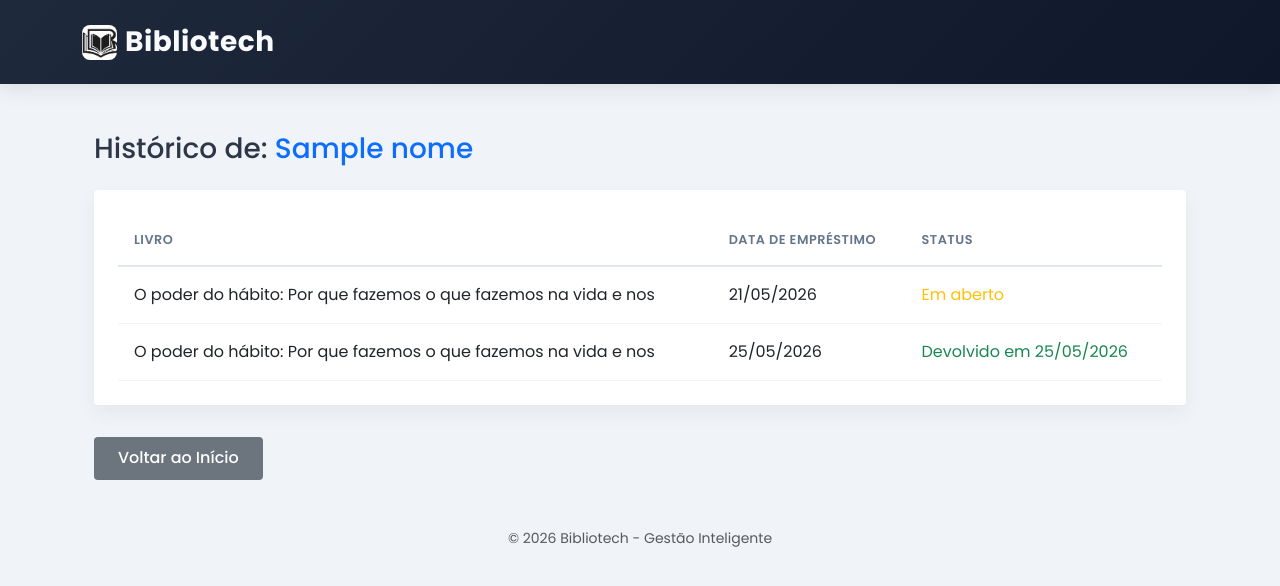
After one commit to ViniciusJacomo/bibliotech-web, a Flask app: template templates/historico.html in a window 1280 px wide. The commit adds this page. Shown: the top 586 px of the page. Run offline with Flask 3, Linux system fonts and the light colour scheme; the template is opened without the code that fills it: values that come from a table or form of the project are taken from there, most other values are stand-ins (such as "Sample title", 1, 10 or a date in 2020).

Commit message:
controle de usuario

```diff
--- a/app.py
+++ b/app.py
@@ -43,7 +43,6 @@ with app.app_context():
 @app.route('/')
 def index():
     livros = Livro.query.all()
-    # Empréstimos ativos (onde data_devolucao é nula)
     emprestimos_ativos = Emprestimo.query.filter_by(data_devolucao=None).all()
     hoje = date.today()
     return render_template('index.html', livros=livros, emprestimos=emprestimos_ativos, hoje=hoje)
@@ -69,8 +68,19 @@ def emprestar():
     nome_pessoa = request.form.get('nome_pessoa')
     prazo_str = request.form.get('prazo_devolucao')
 
+    # Validação 1: O leitor já possui este livro específico em aberto?
+    duplicado = Emprestimo.query.filter_by(nome_pessoa=nome_pessoa, livro_id=livro_id, data_devolucao=None).first()
+    if duplicado:
+        flash(f'Erro: {nome_pessoa} já possui o livro "{duplicado.livro.nome}" emprestado!', 'danger')
+        return redirect(url_for('index'))
+
+    # Validação 2: Manter sua regra original (limite de 1 livro ativo por leitor)
+    emprestimo_ativo = Emprestimo.query.filter_by(nome_pessoa=nome_pessoa, data_devolucao=None).first()
+    if emprestimo_ativo:
+        flash(f'Erro: {nome_pessoa} já possui um livro emprestado. Devolva-o antes de pegar outro.', 'danger')
+        return redirect(url_for('index'))
+
     livro = Livro.query.get(livro_id)
-
     if livro and livro.quantidade > 0:
         prazo = datetime.strptime(prazo_str, '%Y-%m-%d').date()
         novo_emprestimo = Emprestimo(livro_id=livro.id, nome_pessoa=nome_pessoa, prazo_devolucao=prazo)
@@ -81,50 +91,43 @@ def emprestar():
 
         flash('Empréstimo realizado com sucesso!', 'success')
     else:
-        flash('Erro: Livro indisponível ou em falta no estoque.', 'danger')
+        flash('Erro: Livro indisponível.', 'danger')
 
     return redirect(url_for('index'))
 
 @app.route('/devolver/<int:id_emprestimo>')
 def devolver(id_emprestimo):
     emprestimo = Emprestimo.query.get(id_emprestimo)
-
     if emprestimo and not emprestimo.data_devolucao:
         emprestimo.data_devolucao = date.today()
         emprestimo.livro.quantidade += 1
         db.session.commit()
         flash('Livro devolvido com sucesso!', 'success')
-
     return redirect(url_for('index'))
 
 @app.route('/excluir_livro/<int:id_livro>')
 def excluir_livro(id_livro):
     livro = Livro.query.get(id_livro)
-
     if livro:
         db.session.delete(livro)
         db.session.commit()
-        flash(f'O livro "{livro.nome}" foi excluído do sistema.', 'success')
+        flash(f'O livro "{livro.nome}" foi excluído.', 'success')
+    return redirect(url_for('index'))
 
-    return redirect(url_for('index'))
-<<<<<<< HEAD
-# adicionar devolução
 @app.route('/estender_prazo/<int:id_emprestimo>', methods=['POST'])
 def estender_prazo(id_emprestimo):
     emprestimo = Emprestimo.query.get(id_emprestimo)
     nova_data = request.form.get('nova_data')
-
     if emprestimo and nova_data:
-        # Converte a data enviada pelo formulário para objeto date
         emprestimo.prazo_devolucao = datetime.strptime(nova_data, '%Y-%m-%d').date()
         db.session.commit()
-        flash('Prazo estendido com sucesso!', 'success')
-    else:
-        flash('Erro ao atualizar o prazo.', 'danger')
+        flash('Prazo estendido!', 'success')
+    return redirect(url_for('index'))
 
-    return redirect(url_for('index'))
-=======
->>>>>>> 677dbc57be3e53f3f4a5226357afeb019b0cfa37
+@app.route('/historico_usuario/<string:nome>')
+def historico_usuario(nome):
+    historico = Emprestimo.query.filter_by(nome_pessoa=nome).order_by(Emprestimo.data_emprestimo.desc()).all()
+    return render_template('historico.html', historico=historico, nome=nome)
 
 if __name__ == '__main__':
     app.run(debug=True)
--- a/templates/base.html
+++ b/templates/base.html
@@ -12,7 +12,7 @@
 <body>
    <nav class="navbar navbar-expand-lg navbar-dark mb-5">
         <div class="container">
-            <a class="navbar-brand d-flex align-items-center" href="#">
+            <a class="navbar-brand d-flex align-items-center" href="{{ url_for('index') }}">
                 <img src="{{ url_for('static', filename='logo.jpeg') }}" alt="Logo Bibliotech" width="35" height="35" class="me-2" style="border-radius: 8px; object-fit: cover;">
                 Bibliotech
             </a>
@@ -34,6 +34,10 @@
         {% block content %}{% endblock %}
     </div>
 
+    <footer class="text-center text-muted mt-5 mb-4 small">
+        <p>&copy; 2026 Bibliotech - Gestão Inteligente</p>
+    </footer>
+
     <script src="https://cdn.jsdelivr.net/npm/bootstrap@5.3.0/dist/js/bootstrap.bundle.min.js"></script>
 </body>
 </html>
--- /dev/null
+++ b/templates/historico.html
@@ -0,0 +1,36 @@
+{% extends 'base.html' %}
+{% block content %}
+<div class="container mt-4">
+    <h3 class="mb-4">Histórico de: <span class="text-primary">{{ nome }}</span></h3>
+
+    <div class="table-wrapper">
+        <table class="table table-hover">
+            <thead>
+                <tr>
+                    <th>Livro</th>
+                    <th>Data de Empréstimo</th>
+                    <th>Status</th>
+                </tr>
+            </thead>
+            <tbody>
+                {% for emp in historico %}
+                <tr>
+                    <td>{{ emp.livro.nome }}</td>
+                    <td>{{ emp.data_emprestimo.strftime('%d/%m/%Y') }}</td>
+                    <td>
+                        {% if emp.data_devolucao %}
+                            <span class="text-success">Devolvido em {{ emp.data_devolucao.strftime('%d/%m/%Y') }}</span>
+                        {% else %}
+                            <span class="text-warning">Em aberto</span>
+                        {% endif %}
+                    </td>
+                </tr>
+                {% else %}
+                <tr><td colspan="3">Nenhum histórico encontrado para este usuário.</td></tr>
+                {% endfor %}
+            </tbody>
+        </table>
+    </div>
+    <a href="{{ url_for('index') }}" class="btn btn-secondary">Voltar ao Início</a>
+</div>
+{% endblock %}
```
Also changed, not shown: templates/index.html (+20 -73 lines), instance/bibliotech.db.
